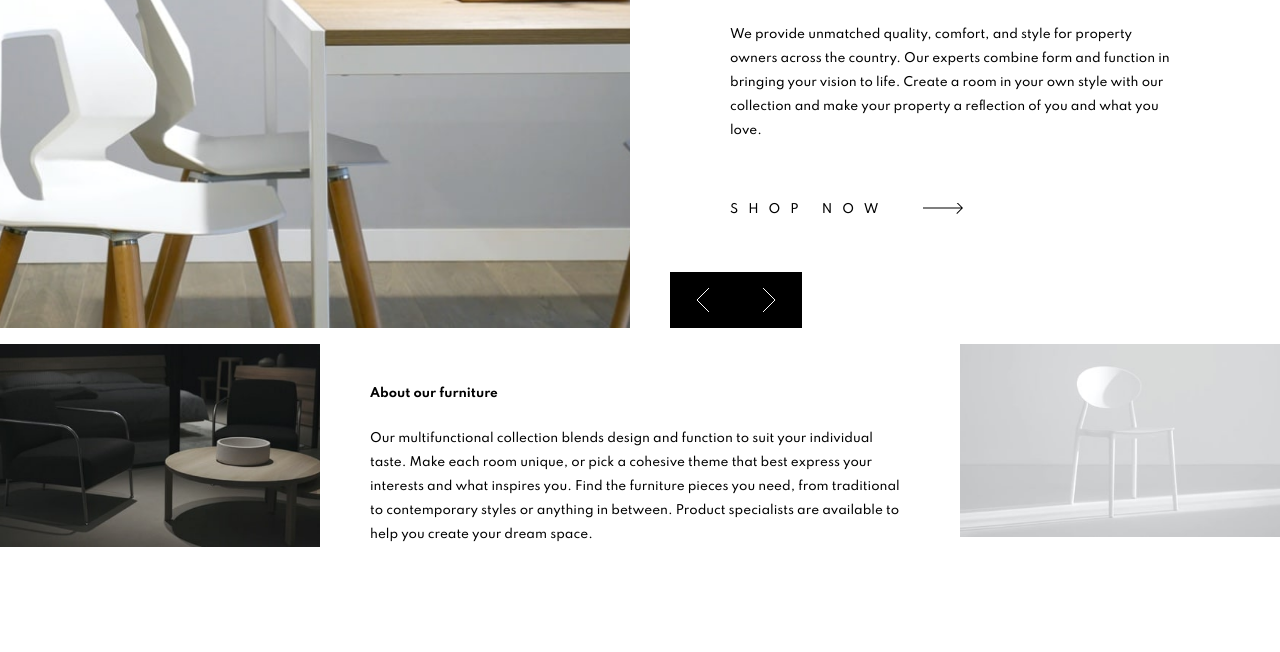
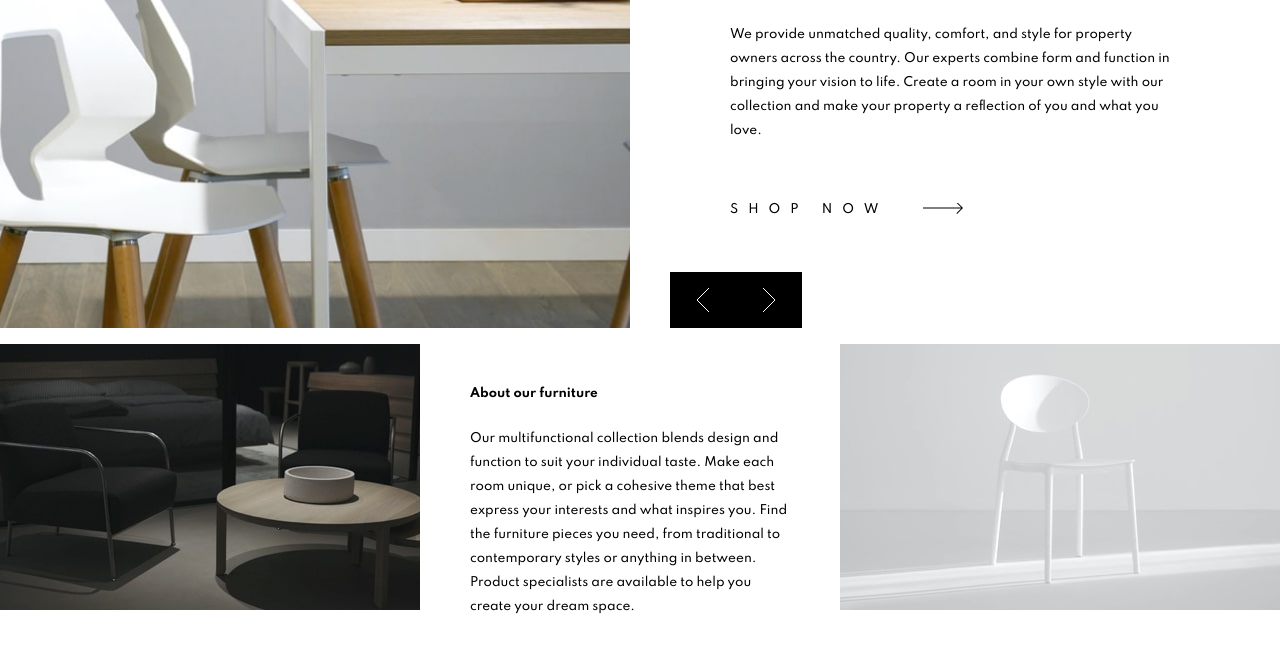
Before and after one commit to devil1321/room-homepage-master, a plain HTML site: page index.html in a window 1280 px wide. Shown: the part 212-864 px from the top of the page. Drawn offline with Linux system fonts and the light colour scheme.

Commit message:
first commit

```diff
--- a/index.html
+++ b/index.html
@@ -4,7 +4,7 @@
 <head>
     <title></title>
     <meta charset="UTF-8">
-    <meta name="viewport" content="width=device-width, initial-scale=1">
+    <meta name="viewport" content="width=device-width, minimum-scale=1">
     <link href="./scss/css/styles.css" rel="stylesheet" as='stylesheet' onload="this.rel='stylesheet'">
 </head>
 
--- a/scss/_animations.scss
+++ b/scss/_animations.scss
@@ -53,7 +53,7 @@
 
 @keyframes carousel {
     0% {
-        opacity: 0;
+        opacity: 0.7;
     }
     100% {
         opacity: 1;
--- a/scss/_global.scss
+++ b/scss/_global.scss
@@ -28,7 +28,7 @@
 }
 
 .text-px {
-    padding: 0rem 2.3125rem;
+    padding: 0rem 1.6125rem;
 }
 
 .btn {
@@ -56,6 +56,7 @@ body {
     font-family: $font-fam;
     font-size: $font-sm;
     color: $black;
+    overflow-x: hidden;
 }
 
 h1 {
--- a/scss/_hero.scss
+++ b/scss/_hero.scss
@@ -1,4 +1,5 @@
 .hero {
+    max-width: 100vw;
     &__carousel {
         position: relative;
         top: 0px;
@@ -70,12 +71,16 @@
     }
     &__grid-image {
         display: block;
-        height: 14.8125rem;
         margin: 0px auto;
+        width: 100%;
         @include breakpoint-up(large) {
             width: 25%;
             height: 100%;
         }
+        @include breakpoint-up(medium) {
+            width: 45rem;
+        }
+
     }
     &__grid-text {
         padding-top: 3.75rem;
```
Also changed, not shown: scss/css/styles.css, 1 other file.
